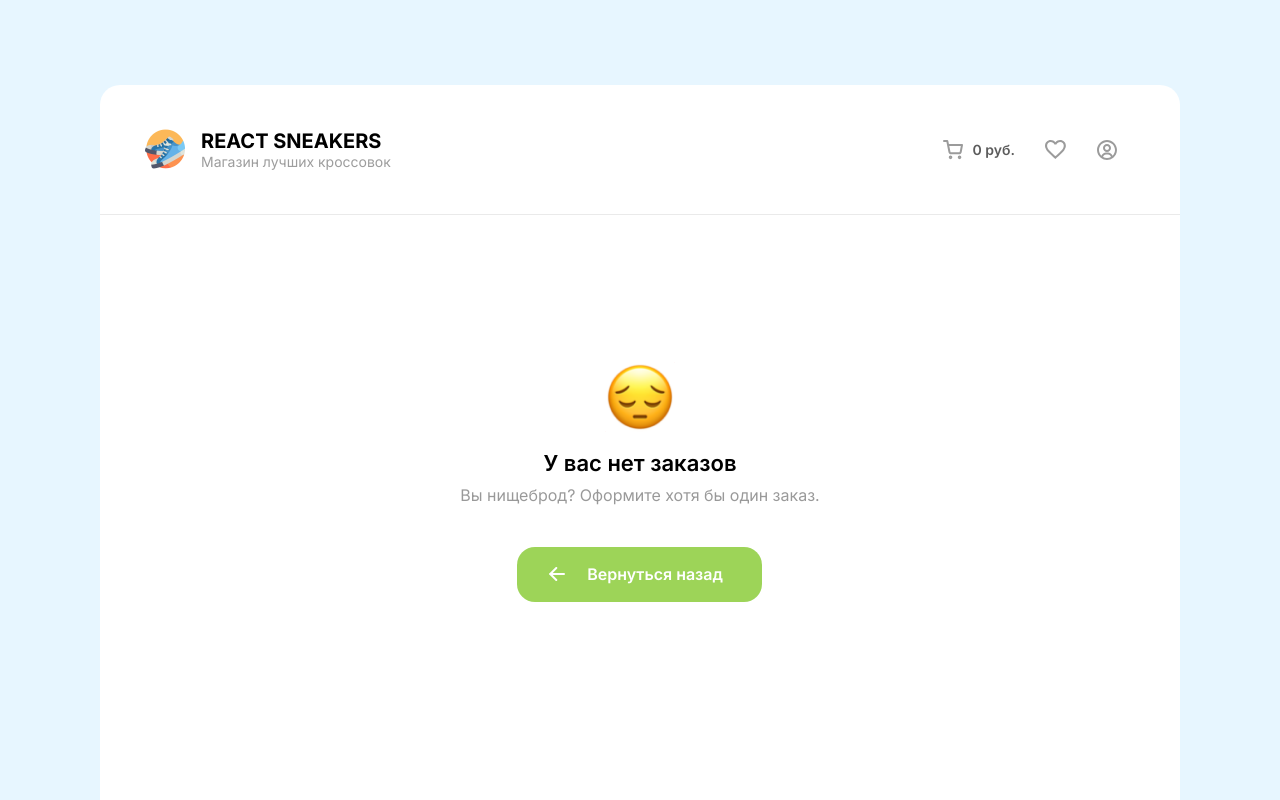
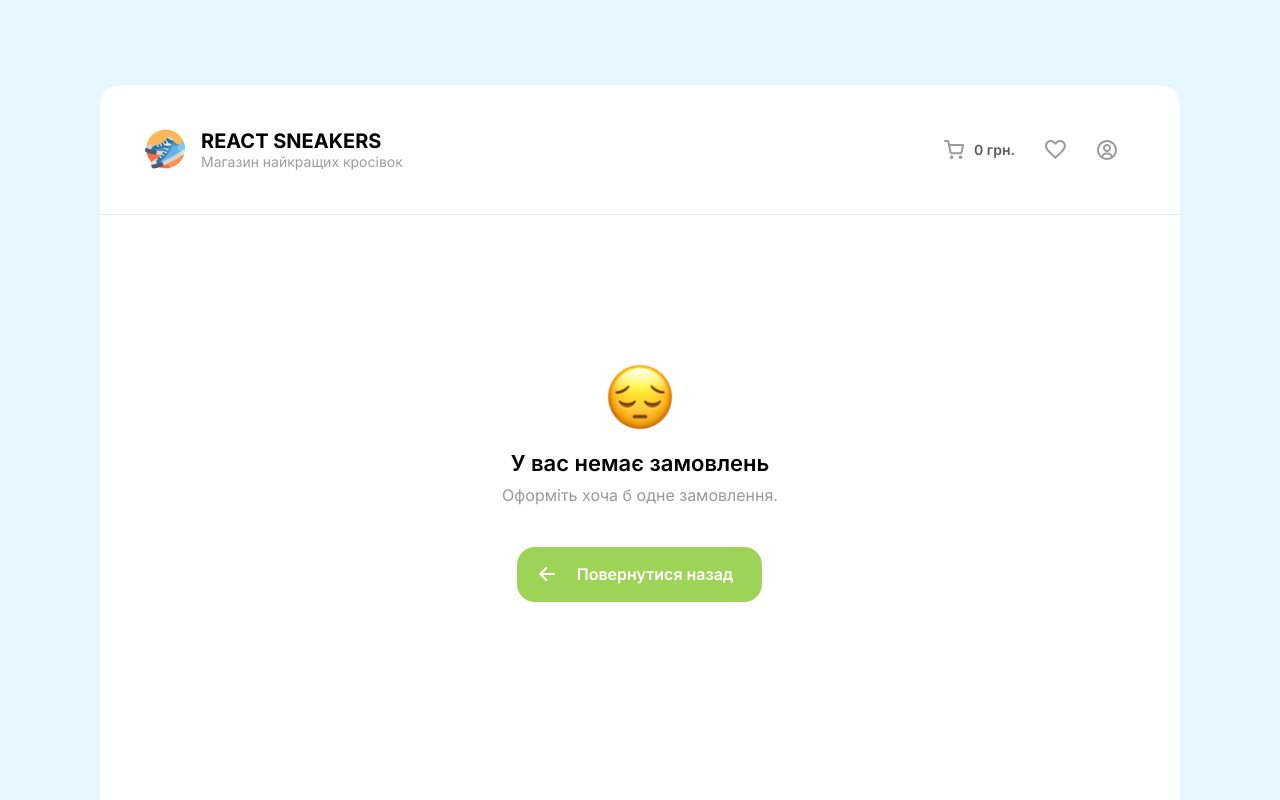
Before and after one commit to En-Theos/react-sneakers, a React (Create React App) app: page /shopping in a window 1280 px wide. Built offline with nearby package versions, Linux system fonts and the light colour scheme; no server answers.

Commit message:
fix bugs and ukrainization

```diff
--- a/public/index.html
+++ b/public/index.html
@@ -1,5 +1,5 @@
 <!DOCTYPE html>
-<html lang="ru">
+<html lang="ua">
   <head>
     <meta charset="utf-8" />
     <link rel="icon" href="%PUBLIC_URL%/favicon.ico" />
--- a/src/components/app/index.jsx
+++ b/src/components/app/index.jsx
@@ -52,7 +52,7 @@ export default function App() {
               <main>
                 <Slider />
                 <Products
-                  contentHeader={"Все кроссовки"}
+                  contentHeader={"Усі кросівки"}
                   mod={"all"}
                   onSumPrice={onSumPrice}
                   data={allData}
@@ -61,7 +61,7 @@ export default function App() {
             )} />
             <Route path='shopping' element={
               <Products
-                contentHeader={"Мои покупки"}
+                contentHeader={"Мої покупки"}
                 style={{ paddingTop: "44px" }}
                 mod={"purchases"}
                 onSumPrice={onSumPrice}
@@ -70,7 +70,7 @@ export default function App() {
             } />
             <Route path='bookmarks' element={
               <Products
-                contentHeader={"Мои закладки"}
+                contentHeader={"Мої закладки"}
                 style={{ paddingTop: "44px" }}
                 mod={"favorites"}
                 onSumPrice={onSumPrice}
--- a/src/components/basket/index.jsx
+++ b/src/components/basket/index.jsx
@@ -113,10 +113,10 @@ function AddingGoods(props) {
                 {elements}
             </div>
             <div className='submitOrder'>
-                <div className='totalPrice'><pre>Итого: </pre><pre> {sumPrice} руб.</pre></div>
-                <div className='tax'><pre>Налог 5%: </pre><pre> {Math.round(sumPrice * 0.05)} руб.</pre></div>
+                <div className='totalPrice'><pre>Разом: </pre><pre> {sumPrice} грн.</pre></div>
+                <div className='tax'><pre>Податок 5%: </pre><pre> {Math.round(sumPrice * 0.05)} грн.</pre></div>
                 <button onClick={onSubmit} className='order'>
-                    <p>Оформить заказ</p>
+                    <p>Оформити замовлення</p>
                 </button>
             </div>
         </div>
--- a/src/components/header/index.jsx
+++ b/src/components/header/index.jsx
@@ -19,12 +19,12 @@ export default function Header(props) {
                         </div>
                         <div className="name">
                             <h1>REACT SNEAKERS</h1>
-                            <h2>Магазин лучших кроссовок</h2>
+                            <h2>Магазин найкращих кросівок</h2>
                         </div>
                     </div>
                     <div className="functionalButtons">
                         <ul>
-                            <li className='shop'><button onClick={() => setShowBasket(true)}><img src={shop} alt="shop" />{sumPrice} руб.</button></li>
+                            <li className='shop'><button onClick={() => setShowBasket(true)}><img src={shop} alt="shop" />{sumPrice} грн.</button></li>
                             <li className='heart'><Link to="bookmarks"><img src={heart} alt="heart" /></Link></li>
                             <li className='user'><Link to="shopping"><img src={user} alt="user" /></Link></li>
                         </ul>
--- a/src/components/productCard/index.jsx
+++ b/src/components/productCard/index.jsx
@@ -140,7 +140,7 @@ const ProductCard = memo((props) => {
             </div>
             <p className='productName'>{sneakerName}</p>
             <div className='order'>
-                <p><span>Цена:</span><br />{price}</p>
+                <p><span>Ціна:</span><br />{price}</p>
                 {mod === 'purchases'
                 ? <p>{purchases}</p> :
                 <>
--- a/src/components/productCard/productCard.scss
+++ b/src/components/productCard/productCard.scss
@@ -38,6 +38,7 @@
 
         img {
             width: 100%;
+            height: 120px;
         }
     }
 
--- a/src/components/products/index.jsx
+++ b/src/components/products/index.jsx
@@ -70,7 +70,7 @@ function SearchInput(props) {
     return (
         <div className='search'>
             <img src={search} alt="search" />
-            <input value={filterS} type="text" name="search" placeholder='Поиск...' onInput={(event) => setFilterS(event.target.value)}/>
+            <input value={filterS} type="text" name="search" placeholder='Пошук...' onInput={(event) => setFilterS(event.target.value)}/>
         </div>
     )
 }
--- a/src/components/slider/index.jsx
+++ b/src/components/slider/index.jsx
@@ -52,7 +52,7 @@ function Slide({refSlides}) {
             </div>
             <div className='slogan'>
                 <h2><span>Stan Smith</span>, <br /> Forever!</h2>
-                <button disabled>Купить</button>
+                <button disabled>Купити</button>
             </div>
         </div>
     )
--- a/src/components/status/index.jsx
+++ b/src/components/status/index.jsx
@@ -15,8 +15,8 @@ export default function Status(props) {
     switch (mod) {
         case "empty":
             dataForStatus = {
-                header: "Корзина пустая",
-                message: "Добавьте хотя бы одну пару кроссовок, чтобы сделать заказ.",
+                header: "Кошик порожній",
+                message: "Додати хоча б одну пару кросівок, щоб зробити замовлення.",
                 image: empty,
                 alt: "empty",
                 width: "120px"
@@ -24,8 +24,8 @@ export default function Status(props) {
             break;
         case "formalization":
             dataForStatus = {
-                header: "Заказ оформлен!",
-                message: "Ваш заказ #18 скоро будет передан курьерской доставке",
+                header: "Замовлення оформлене!",
+                message: "Ваше замовлення #18 незабаром буде передано кур'єрській доставці",
                 image: formalization,
                 alt: "formalization",
                 width: "83px"
@@ -33,8 +33,8 @@ export default function Status(props) {
             break;
         case "favorites":
             dataForStatus = {
-                header: "Закладок нет :(",
-                message: "Вы ничего не добавляли в закладки",
+                header: "Закладок немає :(",
+                message: "Ви нічого не додавали до закладок",
                 image: noBookmarks,
                 alt: "no bookmarks",
                 width: "70px"
@@ -42,8 +42,8 @@ export default function Status(props) {
             break;
         case "purchases":
             dataForStatus = {
-                header: "У вас нет заказов",
-                message: "Вы нищеброд? Оформите хотя бы один заказ.",
+                header: "У вас немає замовлень",
+                message: "Оформіть хоча б одне замовлення.",
                 image: noOrders,
                 alt: "no orders",
                 width: "70px"
@@ -67,12 +67,12 @@ export default function Status(props) {
                     setShowBasket(false);
                     setStatus("empty");
                 }}>
-                    <p>Вернуться назад</p>
+                    <p>Повернутися назад</p>
                 </button>
                 :
                 <Link to='..'>
                     <button>
-                        <p>Вернуться назад</p>
+                        <p>Повернутися назад</p>
                     </button>
                 </Link>
             }
```
